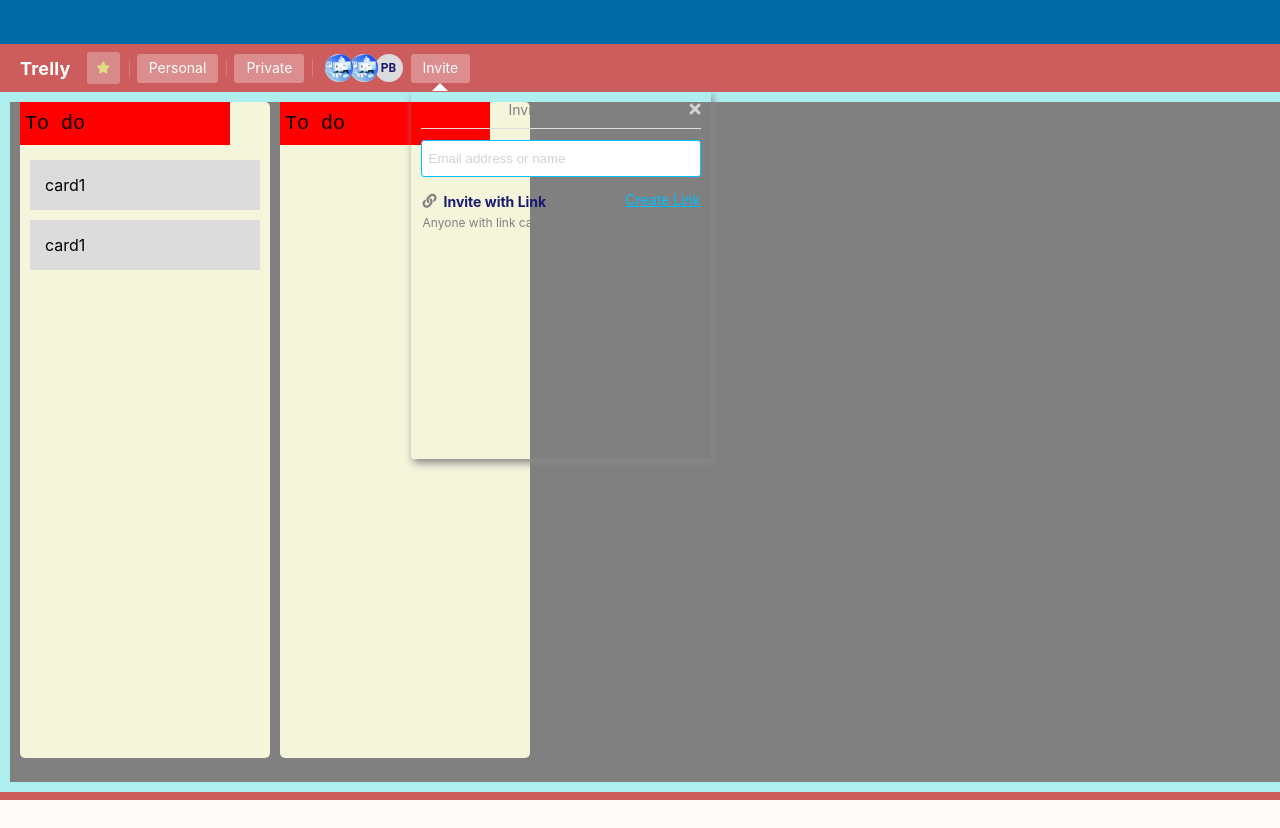
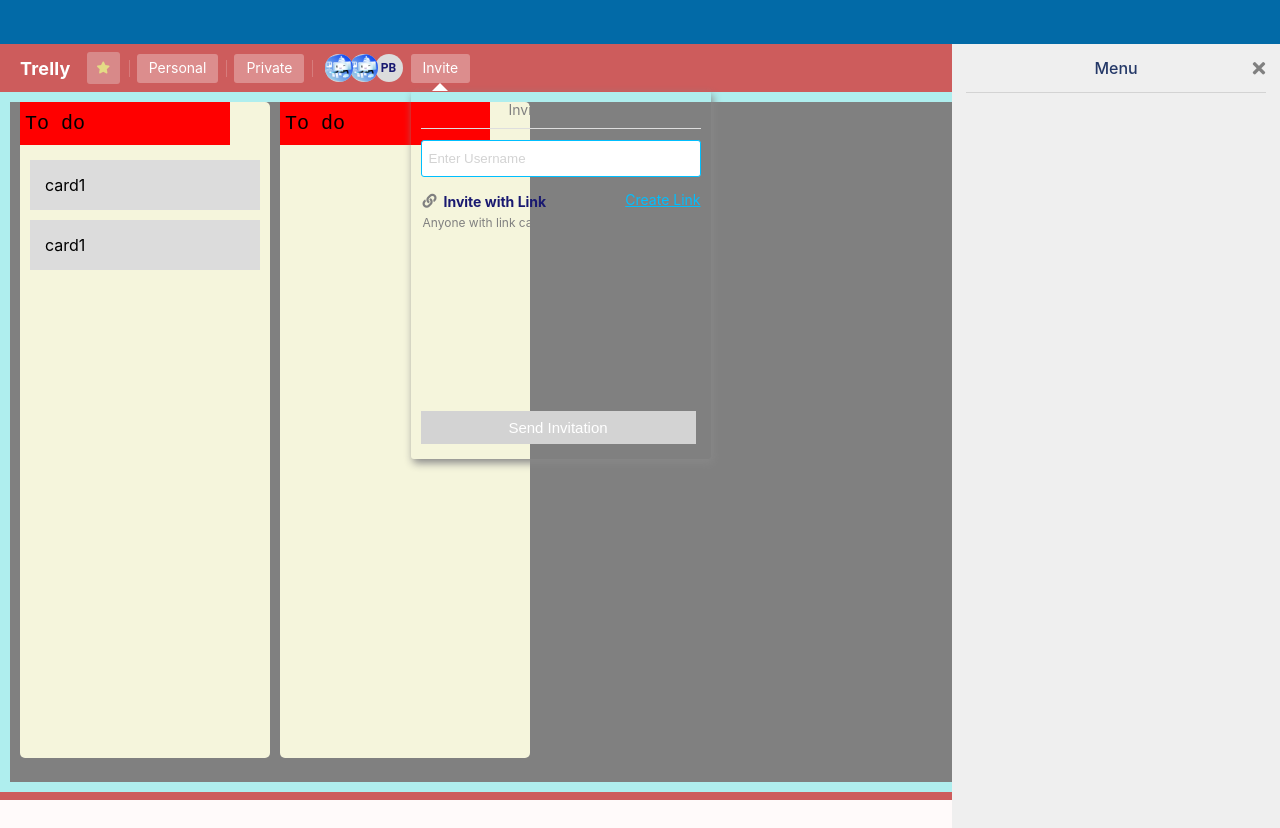
Before and after one commit to See-you-at-Germany-Corp/Trelly-front-end, a React (Create React App) app: page /1/1 in a window 1280 px wide. Both pictures are taken after a click on the element "Invite". Before the commit the page ends 800 px from the top, so only its background shows below. Built offline with nearby package versions, Linux system fonts and the light colour scheme.

Commit message:
draft right menu

```diff
--- a/package.json
+++ b/package.json
@@ -4,6 +4,7 @@
   "private": true,
   "dependencies": {
     "@material-ui/core": "^4.10.1",
+    "@material-ui/icons": "^4.9.1",
     "@material-ui/lab": "^4.0.0-alpha.55",
     "@testing-library/jest-dom": "^4.2.4",
     "@testing-library/react": "^9.5.0",
--- a/src/context/board-context/board-context.js
+++ b/src/context/board-context/board-context.js
@@ -41,8 +41,9 @@ const boardReducer = (state, action) => {
             return state;
 
         case ('ADD_MEMBER'):
-            state.members.push(action.member);
-            return state;
+            const newState2 = {...state};
+            newState2.members.push(action.member);
+            return newState2;
 
         case ('REMOVE_MEMBER'):
             const newState = {...state};
--- a/src/pages/board-detail/boardMenuBar.js
+++ b/src/pages/board-detail/boardMenuBar.js
@@ -9,8 +9,10 @@ import Popup from "reactjs-popup";
 import './boardMenuBarStyle.css';
 import { starBoard, unStarBoard, changeStarName } from '../../redux/actions/starredBoardList.js';
 import { changeName } from '../../redux/actions/personalBoardList';
-import { memberOverWrite, renameBoard, removeMember } from '../../redux/actions/currentBoard.js';
+import { memberOverWrite, renameBoard, removeMember, addMember } from '../../redux/actions/currentBoard.js';
 import { BoardContext } from '../../context/board-context/board-context';
+
+import RightDrawer from './rightDrawer.js';
 
 const BoardMenuBar = (props) => {
 
@@ -110,6 +112,42 @@ const BoardMenuBar = (props) => {
     /* ------------------ invite -------------------- */
 
     const [inviteStat, setInvite] = React.useState(false);
+    const [inviteValue, setInviteValue] = React.useState('');
+
+    const onInviteChange = (e) => {
+        setInviteValue(e.target.value);
+    }
+
+    const onSubmitInvite = () => {
+        const name = inviteValue;
+
+        /// can find name in this board.
+        if (boardState.members.findIndex(member => member.full_name === name || member.username === name) > -1) {
+            alert('เป็นสมาชิกอยู่แล้ว !');
+        }
+
+        /// can't find name in this board.
+        else {
+            /// post 'name' to backend.
+            /// wait member data from backend.
+            /// get response and member data.
+            boardDispatch(addMember({
+                id: 4,
+                full_name: 'Wittawin',
+                init: 'WM',
+                username: 'wittawin',
+                bio: 'taete',
+                picture: ''
+            }));
+
+            /// can't get response and member data.
+            alert('ไม่พบข้อมูล !');
+        }
+    }
+
+    /* ------------------ drawer -------------------- */
+
+    const [drawerStat, setDrawer] = React.useState(true);
 
     /* ------------------ working every render -------------------- */
 
@@ -189,7 +227,7 @@ const BoardMenuBar = (props) => {
                 <SepLine />
 
                 {/* wait to use avatar data from profile. */}
-                <AvatarGroup className='board-avatar-box' max={5} ref={avatarBoxRef}>
+                <AvatarGroup className='board-avatar-box' max={999} ref={avatarBoxRef}>
 
                     {
                         boardState.members.map((member, index) =>
@@ -250,11 +288,14 @@ const BoardMenuBar = (props) => {
                         contentStyle={inviteStyle}
                     >
                         <InviteDes>
-                            <i className="fas fa-times close"></i>
                             <div className='invite-header'>Invite To Board</div>
                             <span className='split-line'></span>
                             <div className='invite-body'>
-                                <input placeholder='Email address or name'></input>
+                                <input
+                                    placeholder='Enter Username'
+                                    value={inviteValue}
+                                    onChange={(e) => onInviteChange(e)}
+                                ></input>
                                 <div className='link-box'>
                                     <i className="fas fa-link"></i>
                                     <p className='invite'>Invite with Link</p>
@@ -263,19 +304,26 @@ const BoardMenuBar = (props) => {
                                     {
                                         inviteStat === true &&
                                         <div className='invite-link'>
-                                            <input value=''></input>
+                                            <input value='https://trelly.com/invite/b/eehan_niH'></input>
                                             <button>Copy</button>
                                         </div>
                                     }
                                 </div>
                             </div>
+                            <SubmitInviteBtn onMouseDown={() => onSubmitInvite()} disabled={inviteValue === ''} off={inviteValue === ''}>Send Invitation</SubmitInviteBtn>
                         </InviteDes>
                     </Popup>
+
                 </div>
 
             </div>
 
             <div className='board-menu-right'>
+                <P_BUTTON onClick={() => setDrawer(!drawerStat)} style={{ display: `${drawerStat ? 'none' : 'block'}` }}>
+                    <i className="fas fa-ellipsis-h" style={{alignSelf: 'center', margin: '4px 10px 0 0'}}></i>
+                    Show Menu
+                </P_BUTTON>
+                <RightDrawer open={drawerStat} setDrawer={() => setDrawer(false)} />
             </div>
 
         </div>
@@ -612,6 +660,31 @@ const InviteDes = styled.div`
     }
 `;
 
+const SubmitInviteBtn = styled.button`
+    padding: 8px;
+    font-size: 15px;
+    color: white;
+    background: ${props => props.off ? 'lightgray' : 'forestgreen'};
+    border: none;
+
+    &:hover {
+        filter: ${props => props.off ? '' : 'brightness(115%)'};
+        cursor: pointer;
+    }
+
+    &:active {
+        filter: brightness(90%);
+    }
+
+    &:focus {
+        outline: none;
+    }
+
+    &:disabled {
+        cursor: not-allowed;
+    }
+`;
+
 /* --------------- function --------------- */
 
 const memberSortByInit = (members, myId) => {
--- a/src/pages/board-detail/boardMenuBarStyle.css
+++ b/src/pages/board-detail/boardMenuBarStyle.css
@@ -2,10 +2,12 @@
     /* background-color: orange;  */
     width: 100%;
     display: flex;
+    flex-wrap: wrap;
     align-content: center;
     user-select: none;
     /* padding-bottom: 8px; */
     padding-top: 8px;
+    justify-content: space-between;
 }
 
 .board-menu-bar .board-menu-left {
@@ -105,6 +107,13 @@
     filter: brightness(84%);
 }
 
+.board-menu-bar .board-menu-right {
+    display: flex;
+    flex-wrap: wrap;
+    margin-left: 8px;
+    margin-right: 8px;
+}
+
 .board-menu-bar .sep-line {
     height: 17px;
     width: 0.1px;
--- /dev/null
+++ b/src/pages/board-detail/rightDrawer.js
@@ -0,0 +1,62 @@
+import React from 'react';
+import styled from 'styled-components';
+
+const RightDrawer = (props) => {
+    return (
+        <DrawerBox open={props.open}>
+            <i className="fas fa-times" onMouseDown={() => props.setDrawer()}></i>
+            <div className='menu-bar-name-box'><p>Menu</p></div>
+        </DrawerBox>
+    );
+}
+
+const DrawerBox = styled.div`
+    height: 94.5vh;
+    width: 300px;
+    /* background-color: lightpink; */
+    background-color: #EFEFEF;
+    visibility: ${props => props.open ? 'visible' : 'hidden'};
+    z-index: 100;
+
+    transform: ${props => props.open ? 'translateX(0)' : 'translateX(328px)'};
+    -webkit-transition: all 0.25s ease;
+    -moz-transition: all 0.25s ease;
+    -o-transition: all 0.25s ease;
+    -ms-transition: all 0.25s ease;
+    transition: all 0.25s ease;
+
+    position: absolute;
+    padding: 14px;
+    margin-top: 5.5vh;
+    right: 0;
+    top: 0;
+    justify-self: flex-end;
+
+    .fa-times {
+        font-size: 18px;
+        color: gray;
+        position: absolute;
+        right: 15px;
+        top: 15px;
+    }
+
+    .fa-times:hover {
+        color: dimgray;
+        cursor: pointer;
+    }
+
+    .menu-bar-name-box {
+        border-bottom: 1px solid lightgray;
+        padding-bottom: 14px;
+    }
+
+    .menu-bar-name-box > p {
+        text-align: center;
+        font-weight: 500;
+        color: #243867;
+        padding: 0;
+        margin: 0;
+    }
+`;
+
+export default RightDrawer;
```
Also changed, not shown: 1 other file (tests, documents, lock files or other folders).
